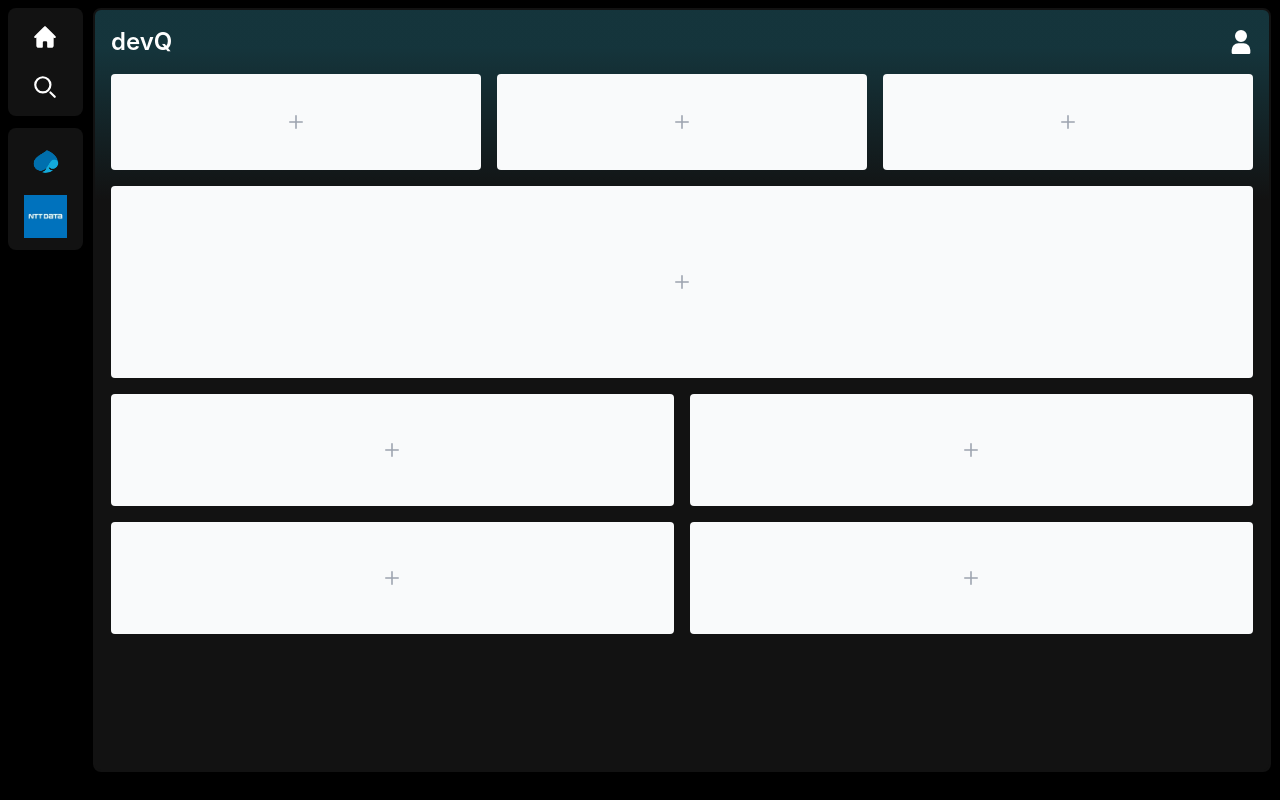
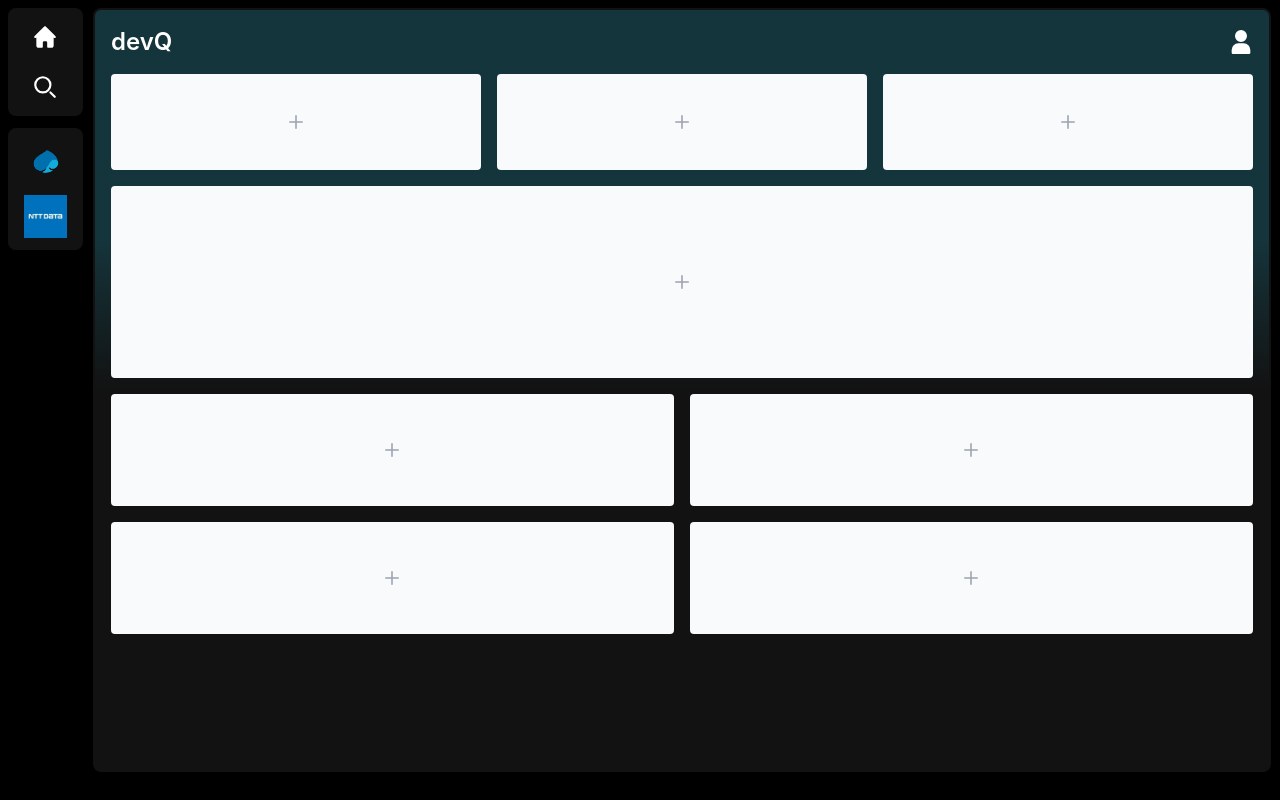
Before and after one commit to DaviidBlanch/devQ, a React (Vite) app: page / in a window 1280 px wide. Built offline with nearby package versions, Linux system fonts and the light colour scheme.

Commit message:
Fix gradient-color

```diff
--- a/src/App.tsx
+++ b/src/App.tsx
@@ -7,7 +7,7 @@ function App() {
     <div>
       <SideBar />
       <main className="p-2 pr-3 ml-[85px] sm:ml-[85px] mr-12">
-        <div className="fixed w-[82%] lg:w-[92%] md:w-[90%] sm:w-[85%] border-2 border-[#121212] bg-[#121212] rounded-lg bg-gradient-to-b from-[#18607071] from-5% via-[#121212] via-25%">
+        <div className="fixed w-[82%] lg:w-[92%] md:w-[90%] sm:w-[85%] border-2 border-[#121212] bg-[#121212] rounded-lg bg-gradient-to-b from-[#18607071] from-30% via-[#121212] via-50%">
           <Home />
         </div>
       </main>
```
